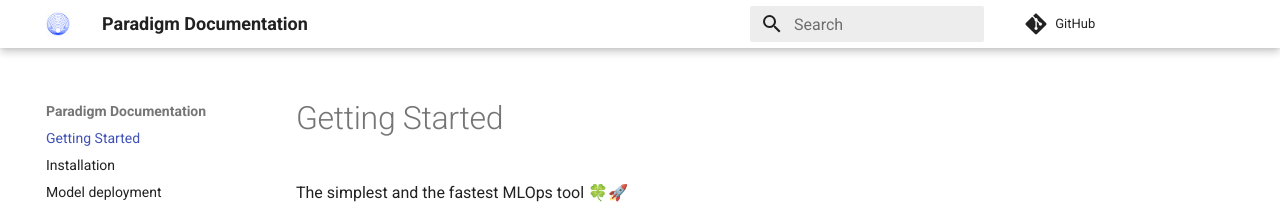
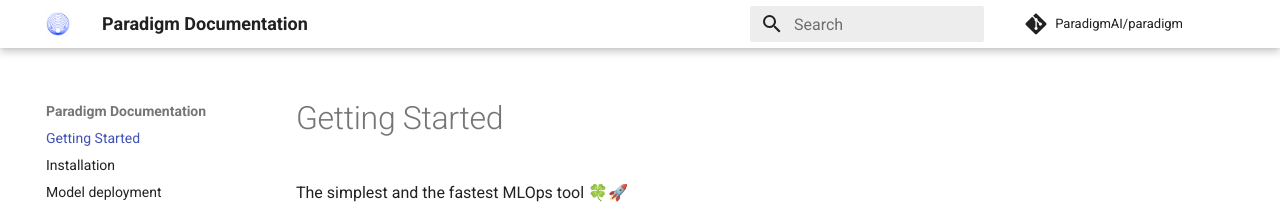
Before and after one commit to ParadigmAI/paradigm-docs, an MkDocs documentation site: the page built from docs/index.md, in a window 1280 px wide. Shown: the top 208 px of the page. Built offline with MkDocs 1.6.1 and Material for MkDocs 9.7.7, drawn with Linux system fonts in a browser that asks for light colours; comment, search, counter and statistics services are not loaded.

Commit message:
Update mkdocs.yml

```diff
--- a/mkdocs.yml
+++ b/mkdocs.yml
@@ -6,3 +6,4 @@
   palette:
     primary: white
 repo_url: https://github.com/ParadigmAI/paradigm
+repo_name: ParadigmAI/paradigm
```
